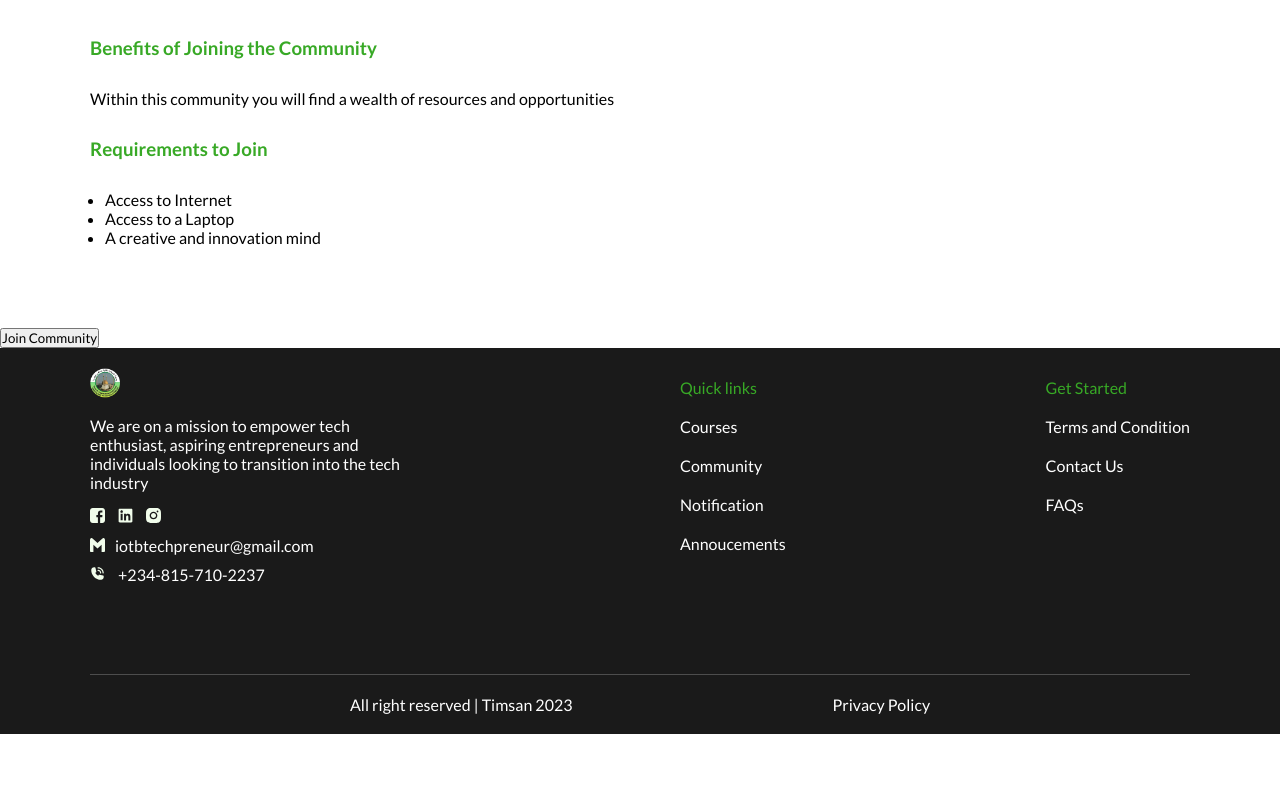
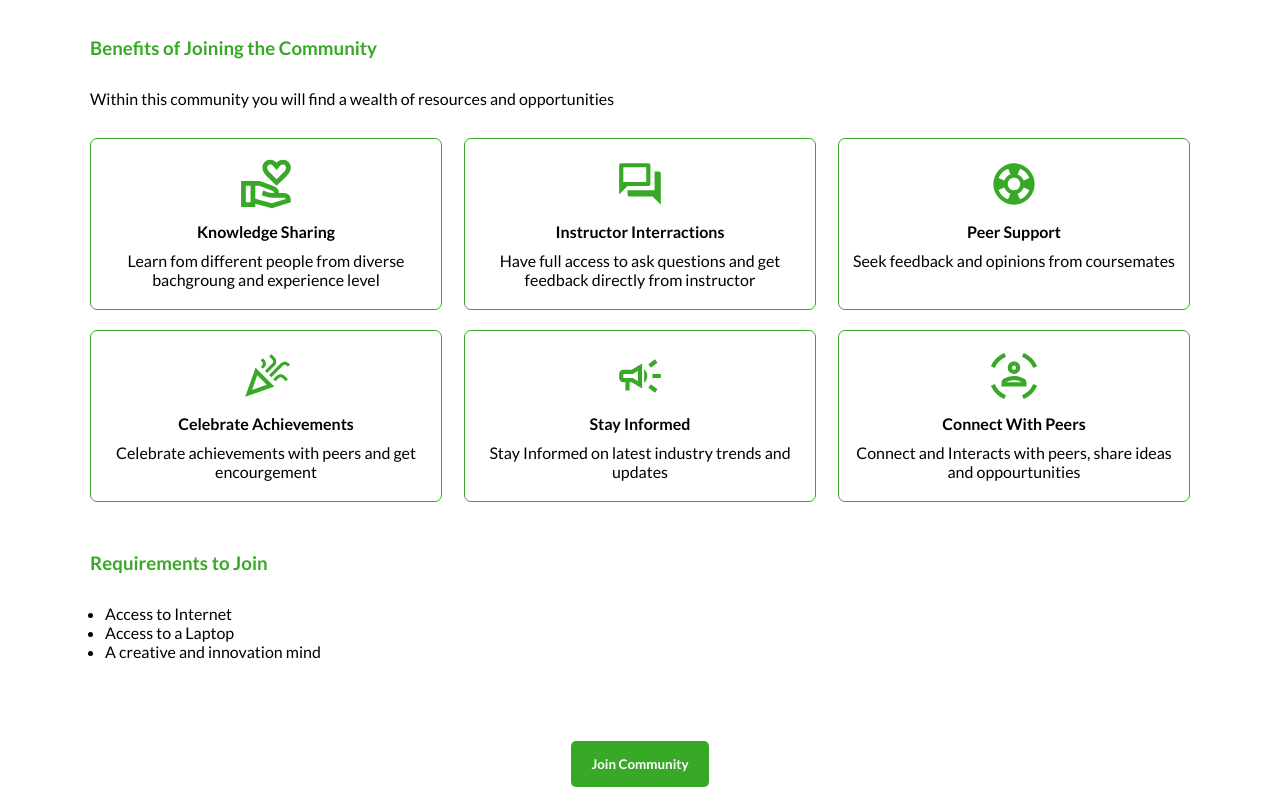
Before and after one commit to sannishamusideen/IOTBTeamOmegaProject, a plain HTML site: page community.html in a window 1280 px wide. Shown: the part 622-1420 px from the top of the page. Before the commit the page ends 1356 px from the top, so only its background shows below. Drawn offline with Linux system fonts and the light colour scheme.

Commit message:
community

```diff
--- a/assets/css/style.css
+++ b/assets/css/style.css
@@ -578,7 +578,6 @@ footer {
 }
 
 .stack {
-
   margin: 15px 0;
 }
 
@@ -636,7 +635,8 @@ footer {
 }
 
 .apply-course-bttn,
-.community-bttn {
+.community-bttn,
+.community-bttn-bottom {
   background-color: #38a926;
   color: white;
   padding: 15px 20px;
@@ -644,6 +644,10 @@ footer {
   border: 1px;
   margin: 20px 0;
   font-weight: 700;
+}
+.community-bttn-bottom {
+  display: flex;
+  margin: 40px auto;
 }
 
 .session {
@@ -730,6 +734,29 @@ footer {
   align-items: center;
   margin: 20px 0 10px 0;
 }
+.flex-benefits {
+  text-align: center;
+  margin: 20px 0 40px;
+}
+.each-benefit {
+  border: 1px solid #38a926;
+  display: inline-block;
+  border-radius: 7px;
+  padding: 10px;
+  text-align: center;
+  margin: 10px 0;
+}
+.each-benefit img {
+  width: 50px;
+  height: 50px;
+  margin: 10px 0 5px;
+}
+.each-benefit .know {
+  margin: 5px 0 10px;
+}
+.each-benefit .learn {
+  margin: 5px 0 10px;
+}
 
 @media (max-width: 950px) {
   nav {
@@ -764,13 +791,15 @@ footer {
 }
 
 @media (min-width: 768px) {
-  .all-courses {
+  .all-courses,
+  .flex-benefits {
     display: flex;
     justify-content: space-between;
     flex-wrap: wrap;
   }
 
-  .each-stack {
+  .each-stack,
+  .each-benefit {
     width: 46%;
   }
 }
@@ -907,4 +936,7 @@ footer {
   .each-stack {
     width: 22%;
   }
+  .each-benefit {
+    width: 30%;
+  }
 }
--- a/community.html
+++ b/community.html
@@ -1,8 +1,8 @@
 <!DOCTYPE html>
 <html lang="en">
   <head>
-    <meta charset="UTF-8">
-    <meta name="viewport" content="width=device-width, initial-scale=1.0">
+    <meta charset="UTF-8" />
+    <meta name="viewport" content="width=device-width, initial-scale=1.0" />
     <title>Community Page</title>
     <link rel="icon" href="./assets/images/favicon-32x32.png" />
     <link rel="stylesheet" href="./assets/css/style.css" />
@@ -34,9 +34,13 @@
       <section class="container">
         <div class="course-banner">
           <div class="tutor-banner">
-              <h2 class="tutor-led">IOTB Techpreneur <strong>Community</strong></h2>
+            <h2 class="tutor-led">
+              IOTB Techpreneur <strong>Community</strong>
+            </h2>
             <p class="course-word">
-                Our community is a vibrant digital space where tech aspirants, seasoned instructors and industry experts come together to share knowledge and inspire innovation.
+              Our community is a vibrant digital space where tech aspirants,
+              seasoned instructors and industry experts come together to share
+              knowledge and inspire innovation.
             </p>
             <button class="community-bttn">Join Community</button>
           </div>
@@ -50,21 +54,83 @@
       </section>
     </section>
 
-
     <section class="container">
       <div>
         <h3 class="h3-led">Benefits of Joining the Community</h3>
-          <p class="comm-word">Within this community you will find a wealth of resources and opportunities</p>
+        <p class="comm-word">
+          Within this community you will find a wealth of resources and
+          opportunities
+        </p>
+      </div>
+
+      <div class="flex-benefits">
+        <div class="each-benefit">
+          <img src="./assets/images/volunteer_activism.svg" alt="" />
+          <h4 class="know">Knowledge Sharing</h4>
+          <p class="learn">
+            Learn fom different people from diverse bachgroung and experience
+            level
+          </p>
+        </div>
+
+        <div class="each-benefit">
+          <img
+            src="./assets/images/forum_FILL0_wght400_GRAD0_opsz24 1.svg"
+            alt=""
+          />
+          <h4 class="know">Instructor Interractions</h4>
+          <p class="learn">
+            Have full access to ask questions and get feedback directly from
+            instructor
+          </p>
+        </div>
+
+        <div class="each-benefit">
+          <img
+            src="./assets/images/support_FILL0_wght400_GRAD0_opsz24 1.svg"
+            alt=""
+          />
+          <h4 class="know">Peer Support</h4>
+          <p class="learn">Seek feedback and opinions from coursemates</p>
+        </div>
+
+        <div class="each-benefit">
+          <img
+            src="./assets/images/celebration_FILL0_wght400_GRAD0_opsz24 1.svg"
+            alt=""
+          />
+          <h4 class="know">Celebrate Achievements</h4>
+          <p class="learn">
+            Celebrate achievements with peers and get encourgement
+          </p>
+        </div>
+
+        <div class="each-benefit">
+          <img
+            src="./assets/images/campaign_FILL0_wght400_GRAD0_opsz24 1.svg"
+            alt=""
+          />
+          <h4 class="know">Stay Informed</h4>
+          <p class="learn">
+            Stay Informed on latest industry trends and updates
+          </p>
+        </div>
+
+        <div class="each-benefit">
+          <img
+            src="./assets/images/sensor_occupied_FILL0_wght400_GRAD0_opsz24 1.svg"
+            alt=""
+          />
+          <h4 class="know">Connect With Peers</h4>
+          <p class="learn">
+            Connect and Interacts with peers, share ideas and oppourtunities
+          </p>
+        </div>
       </div>
     </section>
 
-
-
-
     <section class="container">
-
       <div class="cert">
-
         <h3 class="h3-led">Requirements to Join</h3>
 
         <ul class="ul-cert">
@@ -73,15 +139,9 @@
           <li class="li-cert">A creative and innovation mind</li>
         </ul>
       </div>
-      </section>
-
 
       <button class="community-bttn-bottom">Join Community</button>
-
-
-
-
-
+    </section>
 
     <footer>
       <section class="container">
@@ -106,16 +166,14 @@
               <img src="./assets/images/Instagram.svg" alt="" />
             </div>
             <p class="ft-mail">
-                <img
-                  src="./assets/images/Mail.svg"
-                  alt=""
-                /><a href="mailto:iotbtechpreneur@gmail.com">iotbtechpreneur@gmail.com</a>
+              <img src="./assets/images/Mail.svg" alt="" /><a
+                href="mailto:iotbtechpreneur@gmail.com"
+                >iotbtechpreneur@gmail.com</a
+              >
             </p>
             <p class="ft-contact">
-                <img
-                  src="./assets/images/eva_phone-call-fill.svg"
-                  alt=""
-                /> <a href="tel:+2348157102237">+234-815-710-2237</a>
+              <img src="./assets/images/eva_phone-call-fill.svg" alt="" />
+              <a href="tel:+2348157102237">+234-815-710-2237</a>
             </p>
           </div>
 
@@ -143,6 +201,5 @@
         </section>
       </div>
     </footer>
-
   </body>
 </html>
```
Lines whose indentation alone changed are shown as unchanged.
